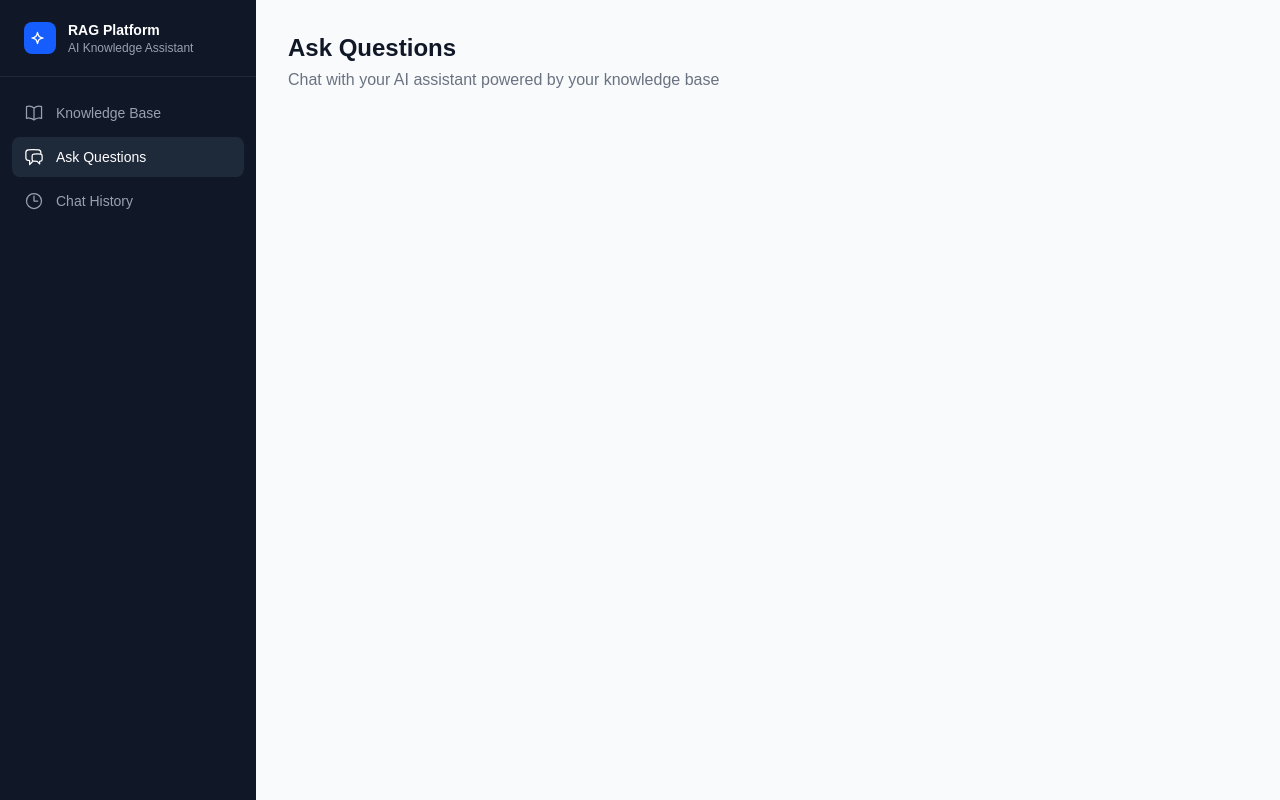
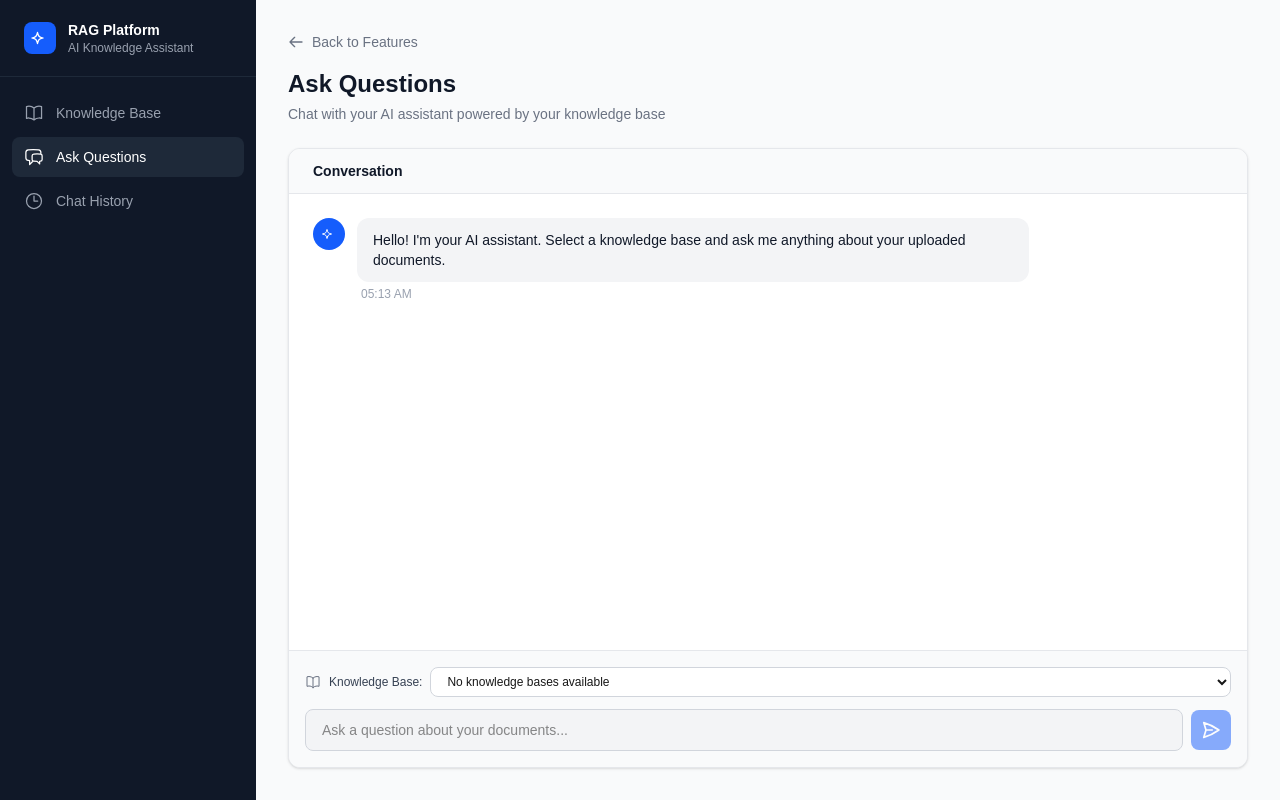
Before and after one commit to deepak35an/rag_kms, a Next.js app in the folder frontend/: page /dashboard/chat in a window 1280 px wide. Built offline with nearby package versions, Linux system fonts and the light colour scheme.

Commit message:
convo ui

```diff
--- a/frontend/app/dashboard/chat/page.tsx
+++ b/frontend/app/dashboard/chat/page.tsx
@@ -1,8 +1,228 @@
+"use client";
+
+import { useState, useEffect, useRef } from "react";
+import Link from "next/link";
+
+interface Message {
+  id: string;
+  role: "user" | "assistant";
+  content: string;
+  timestamp: string;
+}
+
+interface KnowledgeBase {
+  id: string;
+  name: string;
+  docCount: number;
+}
+
+const STORAGE_KEY = "rag_knowledge_bases";
+const CHAT_STORAGE_KEY = "rag_chat_messages";
+
 export default function ChatPage() {
+  const [knowledgeBases, setKnowledgeBases] = useState<KnowledgeBase[]>([]);
+  const [selectedKB, setSelectedKB] = useState<string>("");
+  const [messages, setMessages] = useState<Message[]>([]);
+  const [inputValue, setInputValue] = useState("");
+  const [isLoading, setIsLoading] = useState(false);
+  const messagesEndRef = useRef<HTMLDivElement>(null);
+
+  // Load KBs and messages from localStorage
+  useEffect(() => {
+    const stored = localStorage.getItem(STORAGE_KEY);
+    if (stored) {
+      const parsed = JSON.parse(stored);
+      setKnowledgeBases(parsed);
+      if (parsed.length > 0) setSelectedKB(parsed[0].id);
+    }
+
+    const storedMessages = localStorage.getItem(CHAT_STORAGE_KEY);
+    if (storedMessages) {
+      setMessages(JSON.parse(storedMessages));
+    } else {
+      // Default welcome message
+      const welcomeMsg: Message = {
+        id: "welcome",
+        role: "assistant",
+        content: "Hello! I'm your AI assistant. Select a knowledge base and ask me anything about your uploaded documents.",
+        timestamp: new Date().toLocaleTimeString("en-US", { hour: "2-digit", minute: "2-digit" }),
+      };
+      setMessages([welcomeMsg]);
+    }
+  }, []);
+
+  // Auto-scroll to bottom
+  useEffect(() => {
+    messagesEndRef.current?.scrollIntoView({ behavior: "smooth" });
+  }, [messages]);
+
+  const handleSend = async () => {
+    if (!inputValue.trim() || !selectedKB) return;
+
+    const userMsg: Message = {
+      id: `msg-${Date.now()}`,
+      role: "user",
+      content: inputValue.trim(),
+      timestamp: new Date().toLocaleTimeString("en-US", { hour: "2-digit", minute: "2-digit" }),
+    };
+
+    const updatedMessages = [...messages, userMsg];
+    setMessages(updatedMessages);
+    setInputValue("");
+    setIsLoading(true);
+
+    // Simulate AI response (replace with actual API call later)
+    setTimeout(() => {
+      const aiMsg: Message = {
+        id: `msg-${Date.now()}-ai`,
+        role: "assistant",
+        content: `I received your question: "${userMsg.content}". This is a placeholder response. In production, this will query your knowledge base and return relevant information from your documents.`,
+        timestamp: new Date().toLocaleTimeString("en-US", { hour: "2-digit", minute: "2-digit" }),
+      };
+      const finalMessages = [...updatedMessages, aiMsg];
+      setMessages(finalMessages);
+      localStorage.setItem(CHAT_STORAGE_KEY, JSON.stringify(finalMessages));
+      setIsLoading(false);
+    }, 1000);
+  };
+
+  const selectedKBName = knowledgeBases.find((kb) => kb.id === selectedKB)?.name || "";
+
   return (
-    <div>
-      <h1 className="text-2xl font-bold text-gray-900">Ask Questions</h1>
-      <p className="text-gray-500 mt-1">Chat with your AI assistant powered by your knowledge base</p>
+    <div className="flex flex-col h-full">
+      {/* Header */}
+      <div className="mb-6">
+        <Link
+          href="/dashboard/knowledge-base"
+          className="inline-flex items-center gap-2 text-sm text-gray-500 hover:text-gray-700 mb-4 transition-colors"
+        >
+          <svg className="w-4 h-4" fill="none" stroke="currentColor" viewBox="0 0 24 24">
+            <path strokeLinecap="round" strokeLinejoin="round" strokeWidth={2} d="M10 19l-7-7m0 0l7-7m-7 7h18" />
+          </svg>
+          Back to Features
+        </Link>
+        <h1 className="text-2xl font-bold text-gray-900">Ask Questions</h1>
+        <p className="text-gray-500 mt-1 text-sm">
+          Chat with your AI assistant powered by your knowledge base
+        </p>
+      </div>
+
+      {/* Chat Container */}
+      <div className="flex-1 flex flex-col bg-white rounded-xl border border-gray-200 shadow-sm overflow-hidden min-h-0">
+        {/* Conversation Label */}
+        <div className="px-6 py-3 border-b border-gray-200 bg-gray-50">
+          <h2 className="text-sm font-semibold text-gray-900">Conversation</h2>
+        </div>
+
+        {/* Messages Area */}
+        <div className="flex-1 overflow-y-auto p-6 space-y-4">
+          {messages.map((msg) => (
+            <div
+              key={msg.id}
+              className={`flex gap-3 ${msg.role === "user" ? "flex-row-reverse" : ""}`}
+            >
+              {/* Avatar */}
+              <div
+                className={`w-8 h-8 rounded-full flex items-center justify-center shrink-0 ${
+                  msg.role === "assistant"
+                    ? "bg-blue-600 text-white"
+                    : "bg-gray-300 text-gray-700"
+                }`}
+              >
+                {msg.role === "assistant" ? (
+                  <svg className="w-4 h-4" fill="none" stroke="currentColor" viewBox="0 0 24 24">
+                    <path strokeLinecap="round" strokeLinejoin="round" strokeWidth={1.5} d="M9.813 15.904L9 18.75l-.813-2.846a4.5 4.5 0 00-3.09-3.09L2.25 12l2.846-.813a4.5 4.5 0 003.09-3.09L9 5.25l.813 2.846a4.5 4.5 0 003.09 3.09L15.75 12l-2.846.813a4.5 4.5 0 00-3.09 3.09z" />
+                  </svg>
+                ) : (
+                  <svg className="w-4 h-4" fill="none" stroke="currentColor" viewBox="0 0 24 24">
+                    <path strokeLinecap="round" strokeLinejoin="round" strokeWidth={1.5} d="M15.75 6a3.75 3.75 0 11-7.5 0 3.75 3.75 0 017.5 0zM4.501 20.118a7.5 7.5 0 0114.998 0A17.933 17.933 0 0112 21.75c-2.676 0-5.216-.584-7.499-1.632z" />
+                  </svg>
+                )}
+              </div>
+
+              {/* Message Bubble */}
+              <div className={`flex-1 max-w-2xl ${msg.role === "user" ? "text-right" : ""}`}>
+                <div
+                  className={`inline-block rounded-xl px-4 py-3 text-sm ${
+                    msg.role === "assistant"
+                      ? "bg-gray-100 text-gray-900"
+                      : "bg-blue-600 text-white"
+                  }`}
+                >
+                  {msg.content}
+                </div>
+                <div className="text-xs text-gray-400 mt-1 px-1">{msg.timestamp}</div>
+              </div>
+            </div>
+          ))}
+          {isLoading && (
+            <div className="flex gap-3">
+              <div className="w-8 h-8 rounded-full bg-blue-600 flex items-center justify-center shrink-0">
+                <svg className="w-4 h-4 text-white" fill="none" stroke="currentColor" viewBox="0 0 24 24">
+                  <path strokeLinecap="round" strokeLinejoin="round" strokeWidth={1.5} d="M9.813 15.904L9 18.75l-.813-2.846a4.5 4.5 0 00-3.09-3.09L2.25 12l2.846-.813a4.5 4.5 0 003.09-3.09L9 5.25l.813 2.846a4.5 4.5 0 003.09 3.09L15.75 12l-2.846.813a4.5 4.5 0 00-3.09 3.09z" />
+                </svg>
+              </div>
+              <div className="bg-gray-100 rounded-xl px-4 py-3 text-sm text-gray-500">
+                Thinking...
+              </div>
+            </div>
+          )}
+          <div ref={messagesEndRef} />
+        </div>
+
+        {/* Input Area */}
+        <div className="p-4 border-t border-gray-200 bg-gray-50">
+          {/* Knowledge Base Selector */}
+          <div className="flex items-center gap-2 mb-3">
+            <svg className="w-4 h-4 text-gray-500" fill="none" stroke="currentColor" viewBox="0 0 24 24">
+              <path strokeLinecap="round" strokeLinejoin="round" strokeWidth={1.5} d="M12 6.042A8.967 8.967 0 006 3.75c-1.052 0-2.062.18-3 .512v14.25A8.987 8.987 0 016 18c2.331 0 4.467.89 6.064 2.346m0-14.304a8.966 8.966 0 016-2.292c1.052 0 2.062.18 3 .512v14.25A8.987 8.987 0 0018 18a8.967 8.967 0 00-6 2.346m0-14.304v14.304" />
+            </svg>
+            <label className="text-xs font-medium text-gray-700">Knowledge Base:</label>
+            <select
+              value={selectedKB}
+              onChange={(e) => setSelectedKB(e.target.value)}
+              className="flex-1 text-xs px-3 py-1.5 border border-gray-300 rounded-lg focus:outline-none focus:ring-2 focus:ring-blue-500 bg-white"
+            >
+              {knowledgeBases.length === 0 ? (
+                <option value="">No knowledge bases available</option>
+              ) : (
+                knowledgeBases.map((kb) => (
+                  <option key={kb.id} value={kb.id}>
+                    {kb.name} ({kb.docCount} documents)
+                  </option>
+                ))
+              )}
+            </select>
+            {selectedKB && (
+              <span className="text-xs text-gray-600 px-2 py-1 bg-white rounded-md border border-gray-200">
+                {selectedKBName}
+              </span>
+            )}
+          </div>
+
+          {/* Message Input */}
+          <div className="flex items-center gap-2">
+            <input
+              type="text"
+              value={inputValue}
+              onChange={(e) => setInputValue(e.target.value)}
+              onKeyDown={(e) => e.key === "Enter" && handleSend()}
+              placeholder="Ask a question about your documents..."
+              disabled={!selectedKB || isLoading}
+              className="flex-1 px-4 py-2.5 border border-gray-300 rounded-lg text-sm focus:outline-none focus:ring-2 focus:ring-blue-500 disabled:bg-gray-100 disabled:cursor-not-allowed"
+            />
+            <button
+              onClick={handleSend}
+              disabled={!inputValue.trim() || !selectedKB || isLoading}
+              className="p-2.5 bg-blue-600 text-white rounded-lg hover:bg-blue-700 disabled:opacity-50 disabled:cursor-not-allowed transition-colors"
+            >
+              <svg className="w-5 h-5" fill="none" stroke="currentColor" viewBox="0 0 24 24">
+                <path strokeLinecap="round" strokeLinejoin="round" strokeWidth={2} d="M6 12L3.269 3.126A59.768 59.768 0 0121.485 12 59.77 59.77 0 013.27 20.876L5.999 12zm0 0h7.5" />
+              </svg>
+            </button>
+          </div>
+        </div>
+      </div>
     </div>
   );
 }
```
